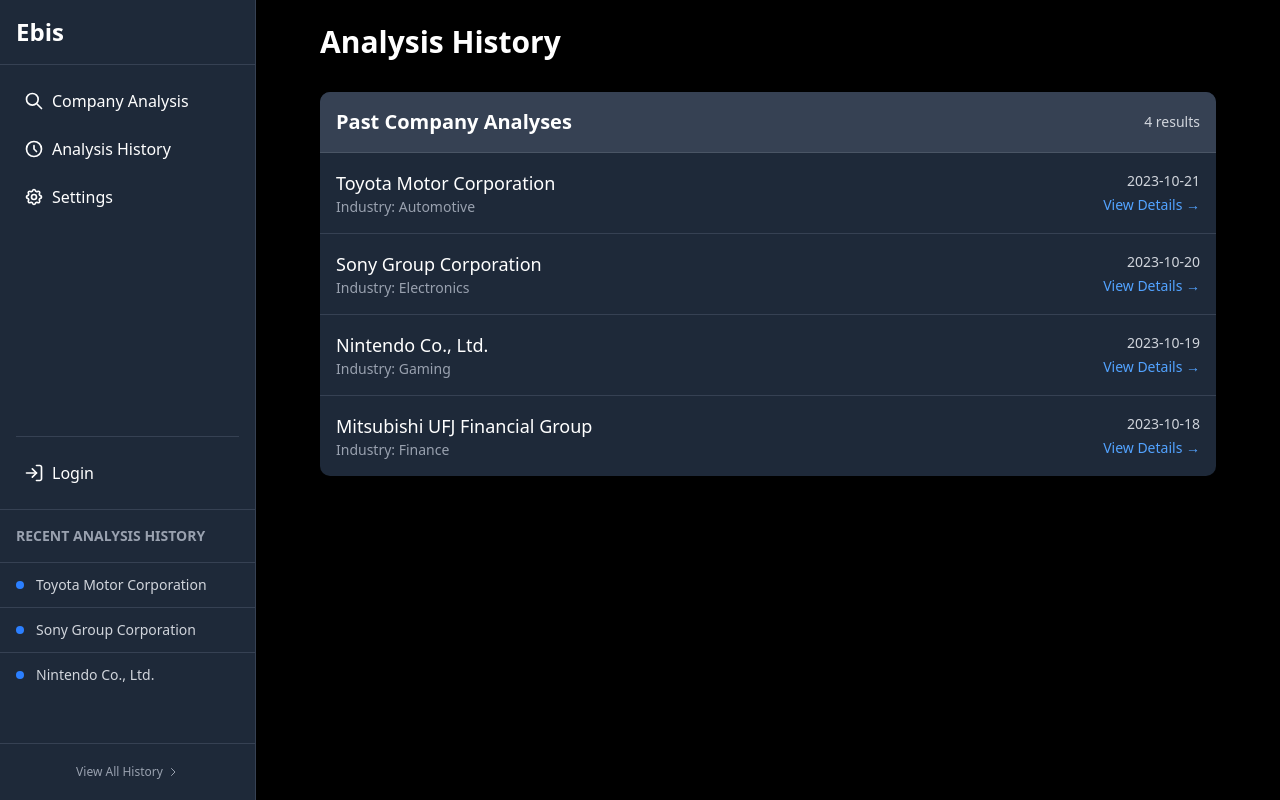
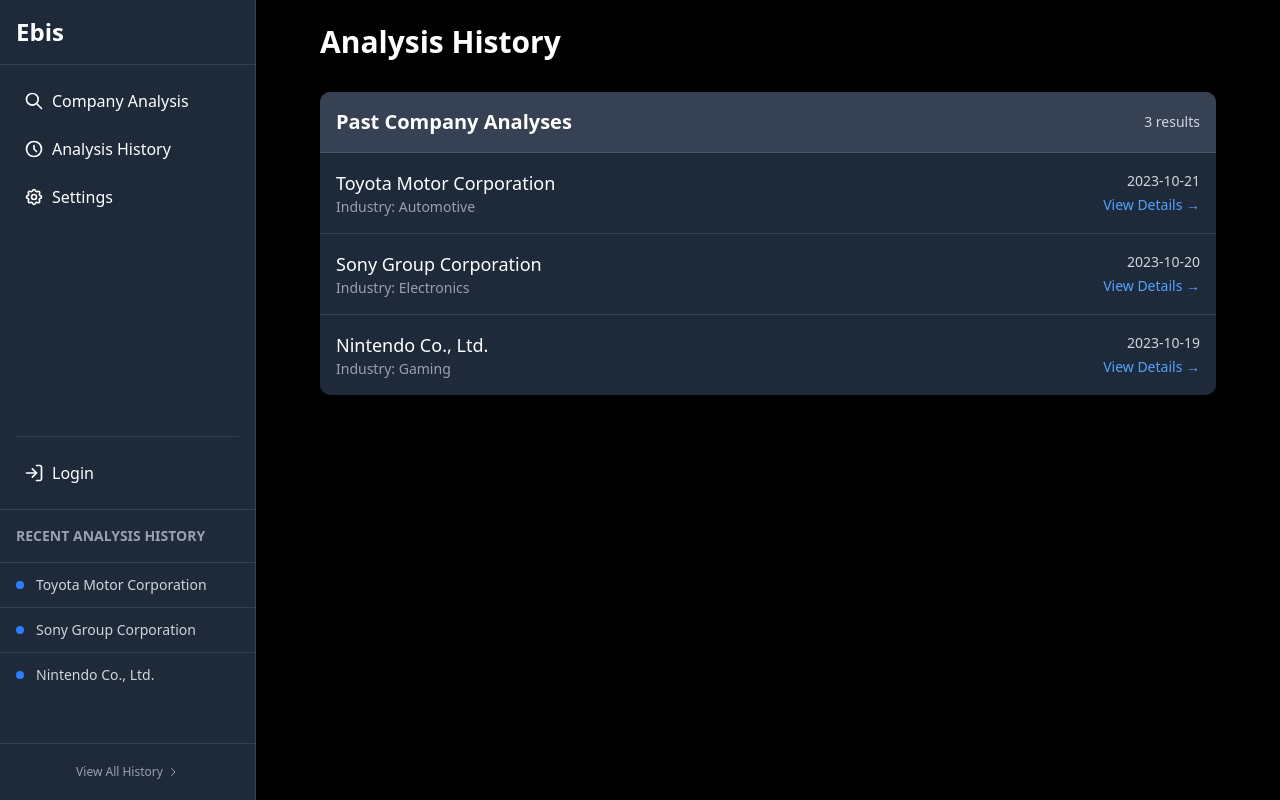
Before and after one commit to hirakei1203/ebis, a Next.js app: page /history in a window 1280 px wide. Built offline with nearby package versions, Linux system fonts and the light colour scheme.

Commit message:
update comment

```diff
--- a/src/app/history/page.tsx
+++ b/src/app/history/page.tsx
@@ -14,7 +14,6 @@
     { id: 1, name: 'Toyota Motor Corporation', date: '2023-10-21', industry: 'Automotive' },
     { id: 2, name: 'Sony Group Corporation', date: '2023-10-20', industry: 'Electronics' },
     { id: 3, name: 'Nintendo Co., Ltd.', date: '2023-10-19', industry: 'Gaming' },
-    { id: 4, name: 'Mitsubishi UFJ Financial Group', date: '2023-10-18', industry: 'Finance' },
   ]);
 
   return (
```
